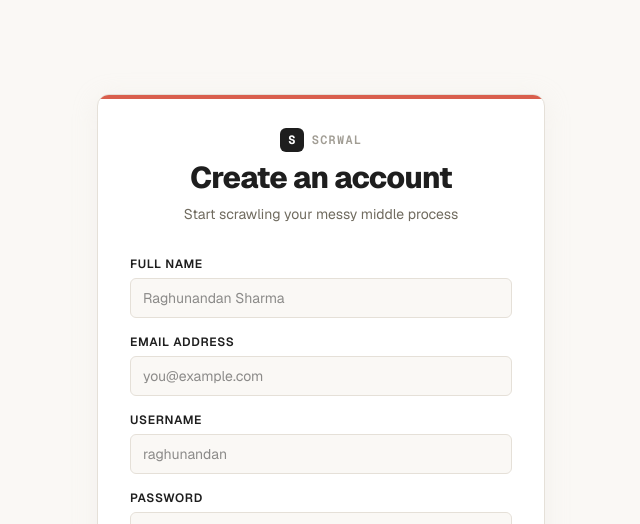
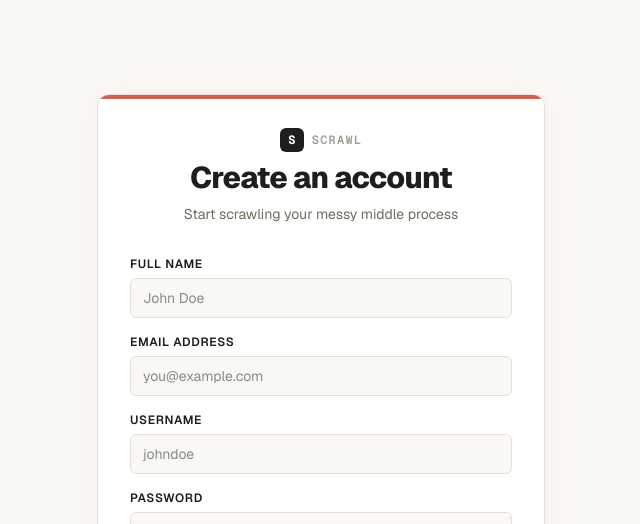
Before and after one commit to Raghunandan-79/scrawl, a Next.js app in the folder apps/web/: page /signup in a window 1280 px wide. Shown: the top 524 px of the page, without its empty margins (319-959 px from the left). Built offline with nearby package versions, Linux system fonts and the light colour scheme; no server answers.

Commit message:
fix: correct product name spelling to SCRAWL and make input placeholders generic

```diff
--- a/apps/web/src/app/page.tsx
+++ b/apps/web/src/app/page.tsx
@@ -189,7 +189,7 @@ export default function Home() {
             S
           </span>
           <span className="font-mono text-sm font-extrabold tracking-widest text-[#1E1E1E]">
-            SCRWAL
+            SCRAWL
           </span>
         </div>
 
@@ -310,7 +310,7 @@ export default function Home() {
           {/* Sketch Illustration */}
           <div className="border border-[#E5E0D8] bg-[#FAF8F5] p-8 rounded-2xl aspect-[4/3] flex items-center justify-center relative overflow-hidden shadow-sm">
             <div className="absolute top-4 left-4 font-mono text-[10px] text-[#A19D94] font-bold">
-              SCRWAL.CANVAS
+              SCRAWL.CANVAS
             </div>
             {/* Inline SVG rendering sketch to visually impress the user */}
             <svg
@@ -513,7 +513,7 @@ export default function Home() {
       <footer className="border-t border-[#E5E0D8] bg-[#FAF8F5] py-12 px-6 mt-auto text-center font-sans">
         <div className="max-w-7xl mx-auto flex flex-col items-center justify-center gap-3">
           <p className="text-xs font-mono font-bold tracking-wider text-[#706B5F] uppercase">
-            SCRWAL
+            SCRAWL
           </p>
           <p className="text-sm font-semibold text-[#1E1E1E]">
             made by{" "}
--- a/apps/web/src/components/AuthPage.tsx
+++ b/apps/web/src/components/AuthPage.tsx
@@ -77,7 +77,7 @@ export function AuthPage({ isSignin }: { isSignin: boolean }) {
               S
             </span>
             <span className="font-mono text-xs font-semibold tracking-widest text-[#A19D94]">
-              SCRWAL
+              SCRAWL
             </span>
           </div>
           <h2 className="text-3xl font-extrabold tracking-tight text-[#1E1E1E]">
@@ -104,7 +104,7 @@ export function AuthPage({ isSignin }: { isSignin: boolean }) {
                   name="name"
                   type="text"
                   required
-                  placeholder="Raghunandan Sharma"
+                  placeholder="John Doe"
                   value={name}
                   onChange={(e) => setName(e.target.value)}
                 />
@@ -127,7 +127,7 @@ export function AuthPage({ isSignin }: { isSignin: boolean }) {
               name="username"
               type="text"
               required
-              placeholder="raghunandan"
+              placeholder="johndoe"
               value={username}
               onChange={(e) => setUsername(e.target.value)}
             />
```
